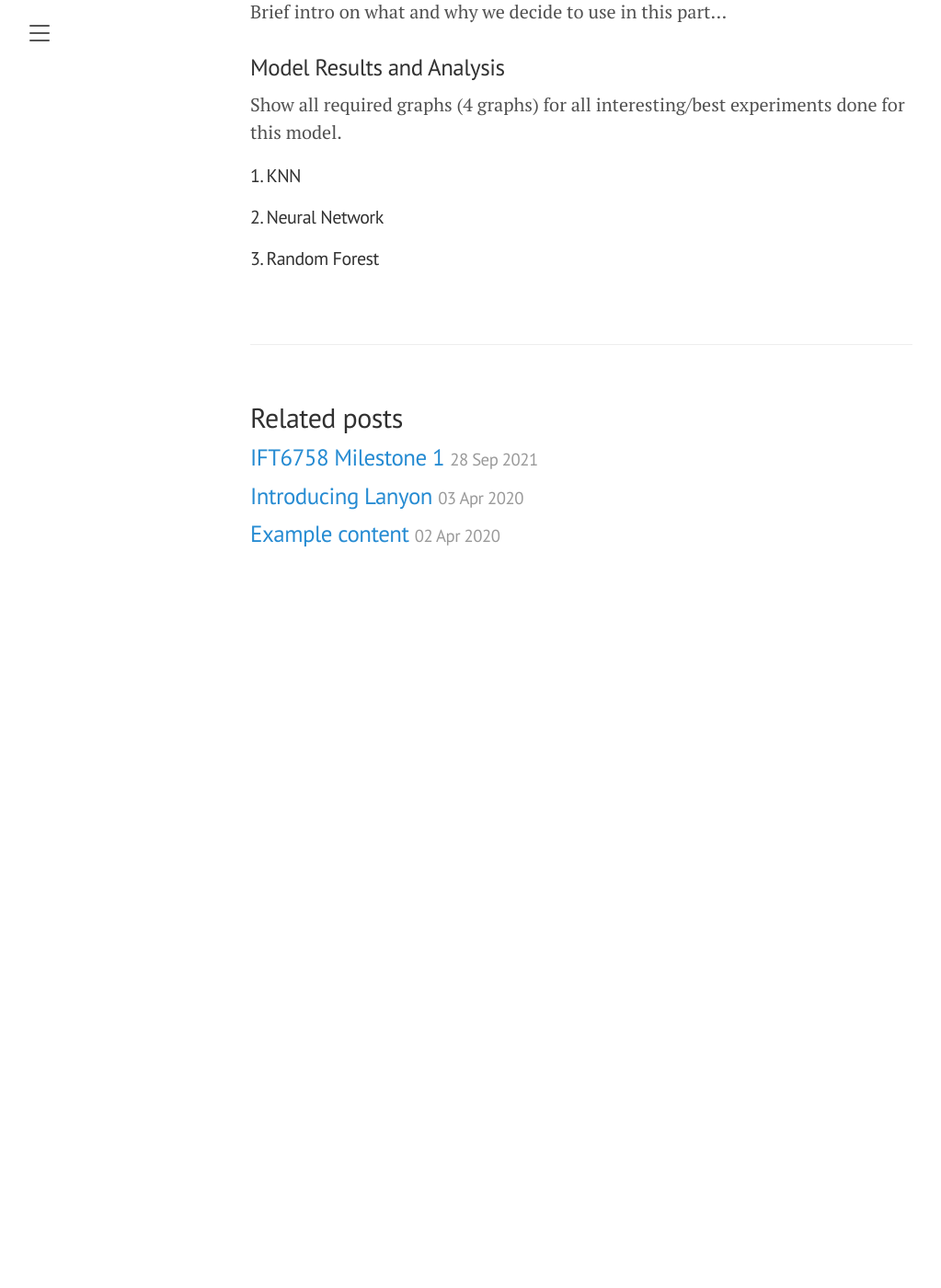
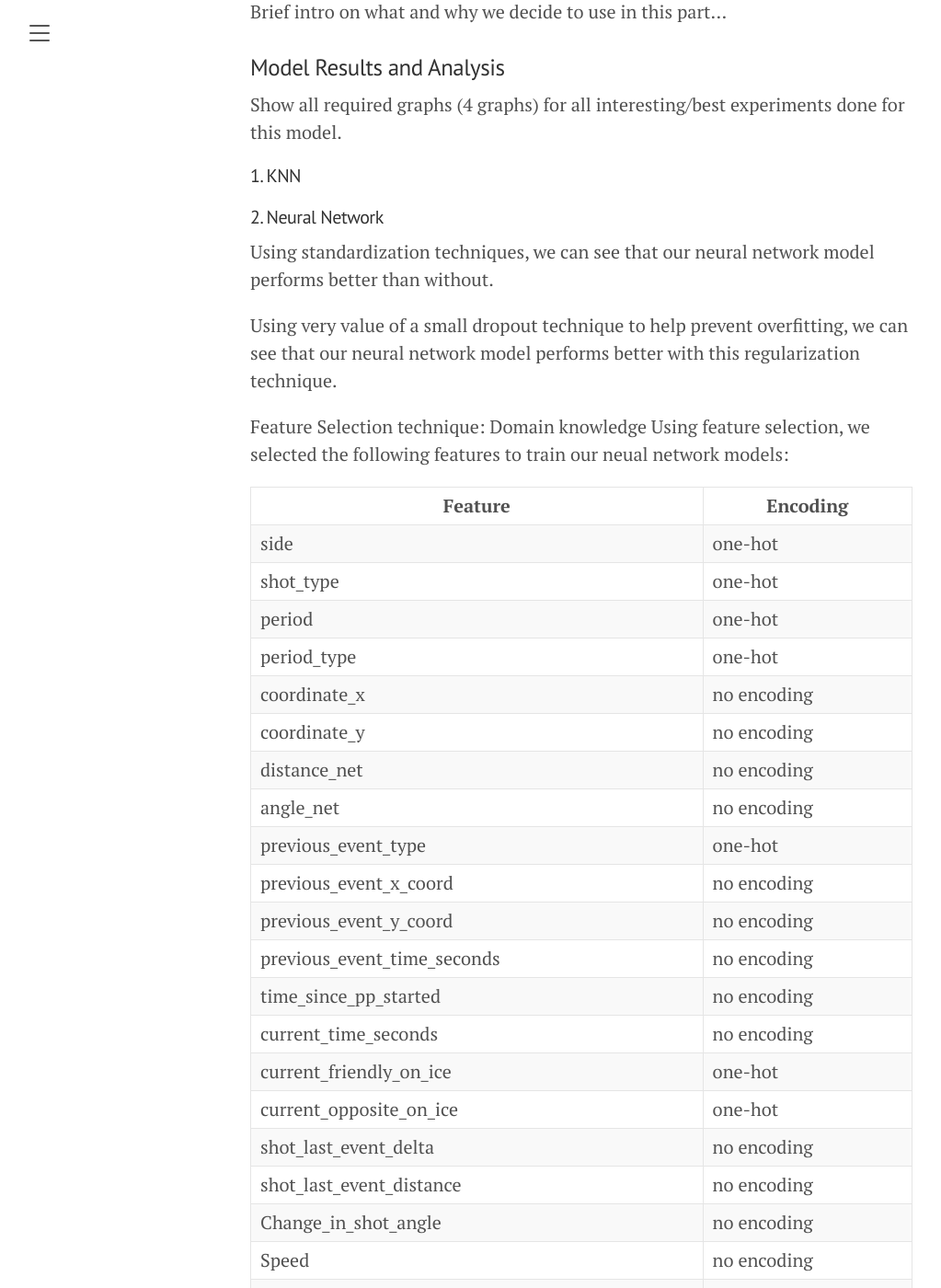
Before and after one commit to jaihon1/IFT6758-Project, a Jekyll site: the page built from blog/_posts/2021-11-3-milestone-2.md, in a window 1280 px wide and 1400 px high, scrolled down 8369 px. Shown: the whole window at 92% size, without its empty margins (8-1031 px from the left). Built offline with Jekyll 4.4.1, drawn with Linux system fonts in a browser that asks for light colours; before the commit the page ends 9025 px from its top, so only the background shows below that.

Commit message:
#21 selected most interesting models for nn and generated curves.

```diff
--- a/blog/_posts/2021-11-3-milestone-2.md
+++ b/blog/_posts/2021-11-3-milestone-2.md
@@ -163,5 +163,39 @@ Show all required graphs (4 graphs) for all interesting/best experiments done fo
 
 ##### 2. Neural Network
 
+Using standardization techniques, we can see that our neural network model performs better than without.
+
+Using very value of a small dropout technique to help prevent overfitting, we can see that our neural network model performs better with this regularization technique.
+
+Feature Selection technique: Domain knowledge
+Using feature selection, we selected the following features to train our neual network models:
+
+
+| Feature     | Encoding |
+| ----------- | ----------- |
+| side | one-hot |
+| shot_type | one-hot |
+| period | one-hot |
+| period_type | one-hot |
+| coordinate_x | no encoding |
+| coordinate_y | no encoding |
+| distance_net | no encoding |
+| angle_net | no encoding |
+| previous_event_type | one-hot |
+| previous_event_x_coord | no encoding |
+| previous_event_y_coord | no encoding |
+| previous_event_time_seconds | no encoding |
+| time_since_pp_started | no encoding |
+| current_time_seconds | no encoding |
+| current_friendly_on_ice | one-hot |
+| current_opposite_on_ice | one-hot |
+| shot_last_event_delta | no encoding |
+| shot_last_event_distance | no encoding |
+| Change_in_shot_angle | no encoding |
+| Speed | no encoding |
+| Rebound | one-hot |
+
+
+
 
 ##### 3. Random Forest
```
Also changed, not shown: blog/public/best_shot_curves/best_shot_nn_calib.png (added), blog/public/best_shot_curves/best_shot_nn_cumulative.png (added), blog/public/best_shot_curves/best_shot_nn_goal_rate.png (added), blog/public/best_shot_curves/best_shot_nn_roc.png (added), 6 other files.
